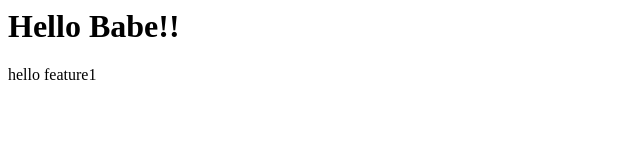
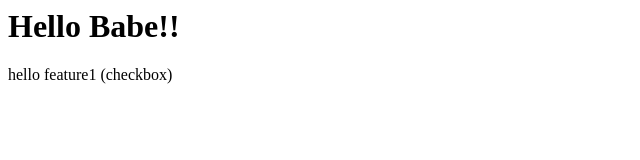
Before and after one commit to s-panchal77/localrepo, a plain HTML site: page index.html in a window 1280 px wide. Shown: the full height of the page, 0-640 px from the left. Drawn offline with Linux system fonts and the light colour scheme.

Commit message:
Add checkbox

```diff
--- a/index.html
+++ b/index.html
@@ -1,2 +1,2 @@
 <h1>Hello Babe!!</h1>
-<p>hello feature1</p>
+<p>hello feature1 (checkbox)</p>
```
